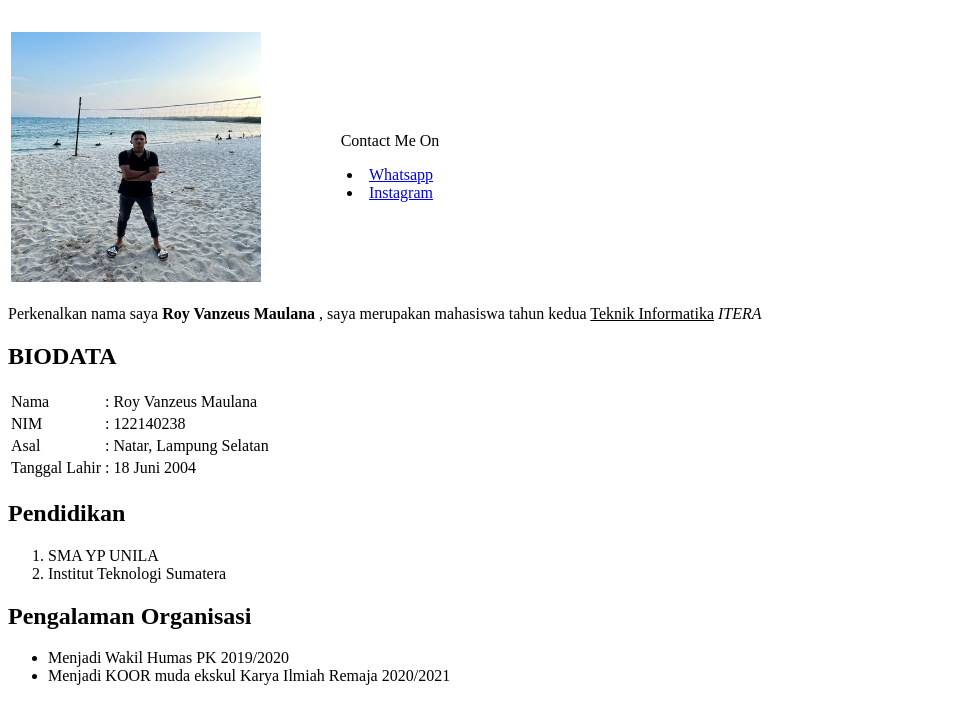
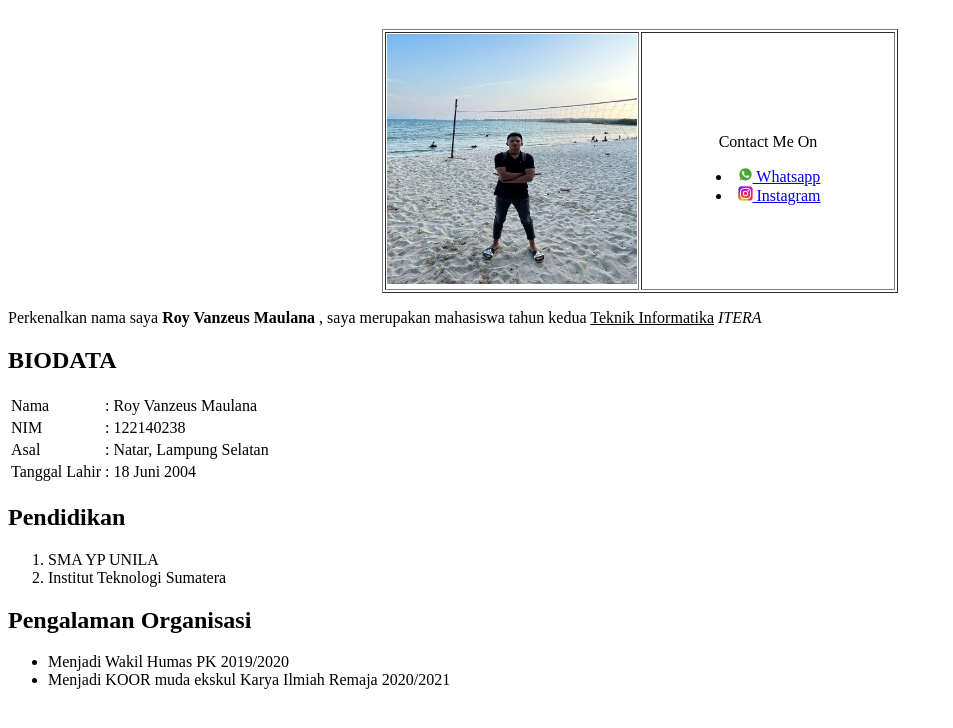
Before and after one commit to royvanzeus/Portofolio, a plain HTML site: page index.html in a window 1280 px wide. Shown: the part 72-800 px from the top of the page, without its empty margins (0-953 px from the left). Drawn offline with Linux system fonts and the light colour scheme.

Commit message:
add icon wa&ig

```diff
--- a/index.html
+++ b/index.html
@@ -5,17 +5,17 @@
     </head>
     <body>
         <h1>
-            <p>Portofolio</p>
+            <p> <b>Portofolio </b></p>
         </h1>
-        <table>
+        <table border="1" align="center">
             <thead>
                 <td align="center">
                     <img src="FOTO.jpeg" width="250px;" height="250px;">
                 </td>
                 <td width="250">
                     <p align = "center">Contact Me On</p>
-                     <li align ="center"> <a href="https://wa.me/+6281278811238">Whatsapp</a></li>
-                    <li align = "center"><a href="https://instagram.com/royvmaulana/">Instagram</a> </li>
+                     <li align ="center"> <img src="icon wa.png" alt="icon wa.png" width="15px" height="15px"><a href="https://wa.me/+6281278811238"> Whatsapp</a></li>
+                    <li align = "center"><img src="icon ig.png" alt="icon ig.png"  width="15px" height="15px"><a href="https://instagram.com/royvmaulana/"> Instagram</a> </li>
                  </td>
             </thead>
         </table>
@@ -26,7 +26,7 @@
         </h2>
         <table>
             <tr>
-                <td>Nama</td>
+                <td>Nama </td>
                 <td>: Roy Vanzeus Maulana</td>
             </tr>
             <tr>
```
Also changed, not shown: icon ig.png (added), icon wa.png (added).
